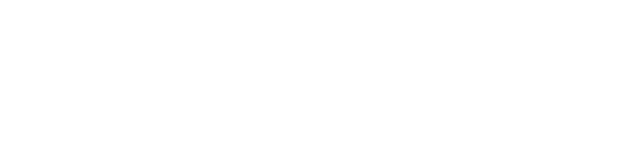
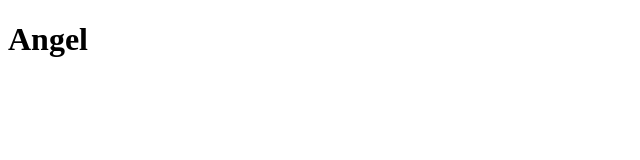
Before and after one commit to angelalvionita/angelalvionita.github.io, a plain HTML site: page index.html in a window 1280 px wide. Shown: the whole page, without its empty margins (0-640 px from the left). Drawn offline with Linux system fonts and the light colour scheme.

Commit message:
Update index.html

```diff
--- a/index.html
+++ b/index.html
@@ -5,5 +5,6 @@
 </head>
 
 <body>
+     <h1>Angel</h1>
 </body>
 </html>
```
